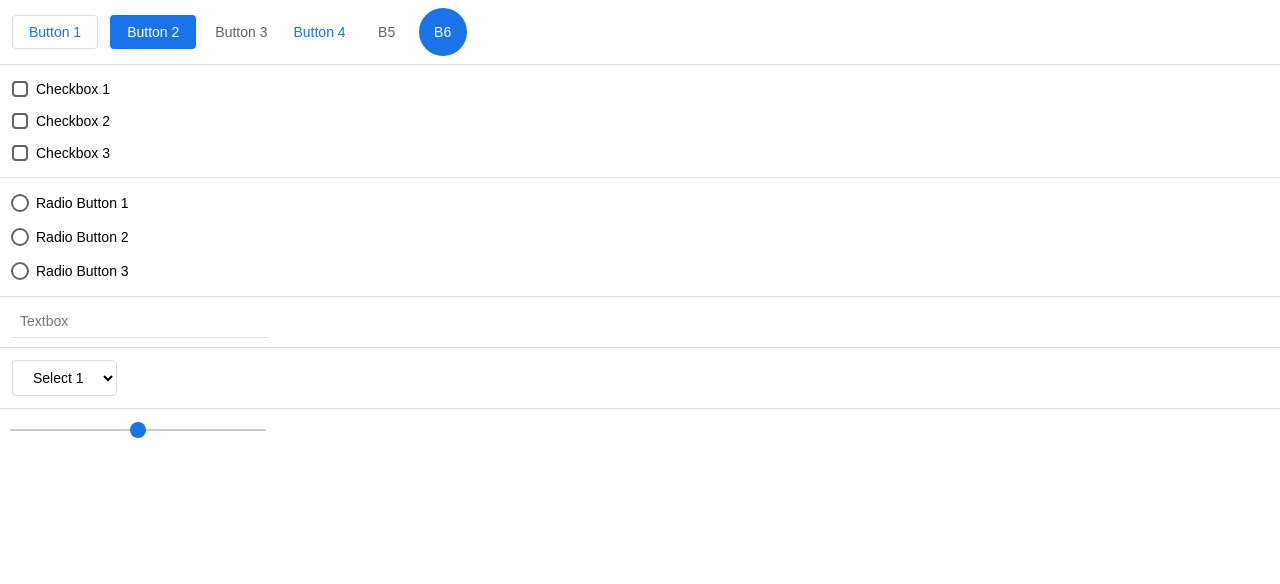
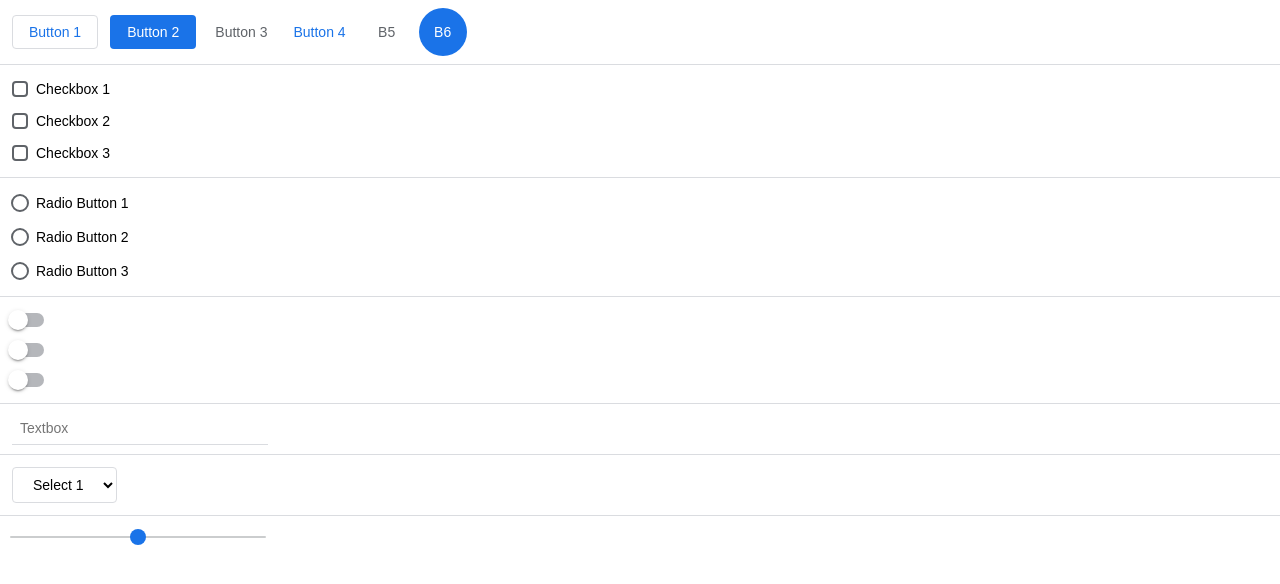
Before and after one commit to icy-flame/css-md2, a plain HTML site: page index.html in a window 1280 px wide. Drawn offline with Linux system fonts and the light colour scheme; files that its build step writes are made by us from their sources.

Commit message:
Update index.html

```diff
--- a/index.html
+++ b/index.html
@@ -5,7 +5,7 @@
     <meta http-equiv="X-UA-Compatible" content="IE=edge">
     <title>CSS-MD2 Demo</title>
     <meta name="viewport" content="width=device-width, initial-scale=1">
-    <link rel="stylesheet" type="text/css" href="css-md2-min.css" />
+    <link rel="stylesheet" type="text/css" href="css-md2.css" />
     <link rel="icon" href="css-md2.ico">
 </head>
 <body>
@@ -24,6 +24,10 @@
     <label class="md-checkbox"><input type="radio" name="radio"><span class="md-radiomark"></span>Radio Button 2</label>
     <label class="md-checkbox"><input type="radio" name="radio"><span class="md-radiomark"></span>Radio Button 3</label>
     <hr>
+    <label class="md-switch"><input type="checkbox"><span class="md-switchslider"></span></label><br>
+    <label class="md-switch"><input type="checkbox"><span class="md-switchslider"></span></label><br>
+    <label class="md-switch"><input type="checkbox"><span class="md-switchslider"></span></label>
+    <hr>
     <div style="width: 256px"><input type="text" placeholder="Textbox" class="md-textbox"><span class="md-textboxunder"></span></div>
     <hr>
     <select class="md-select">
```
